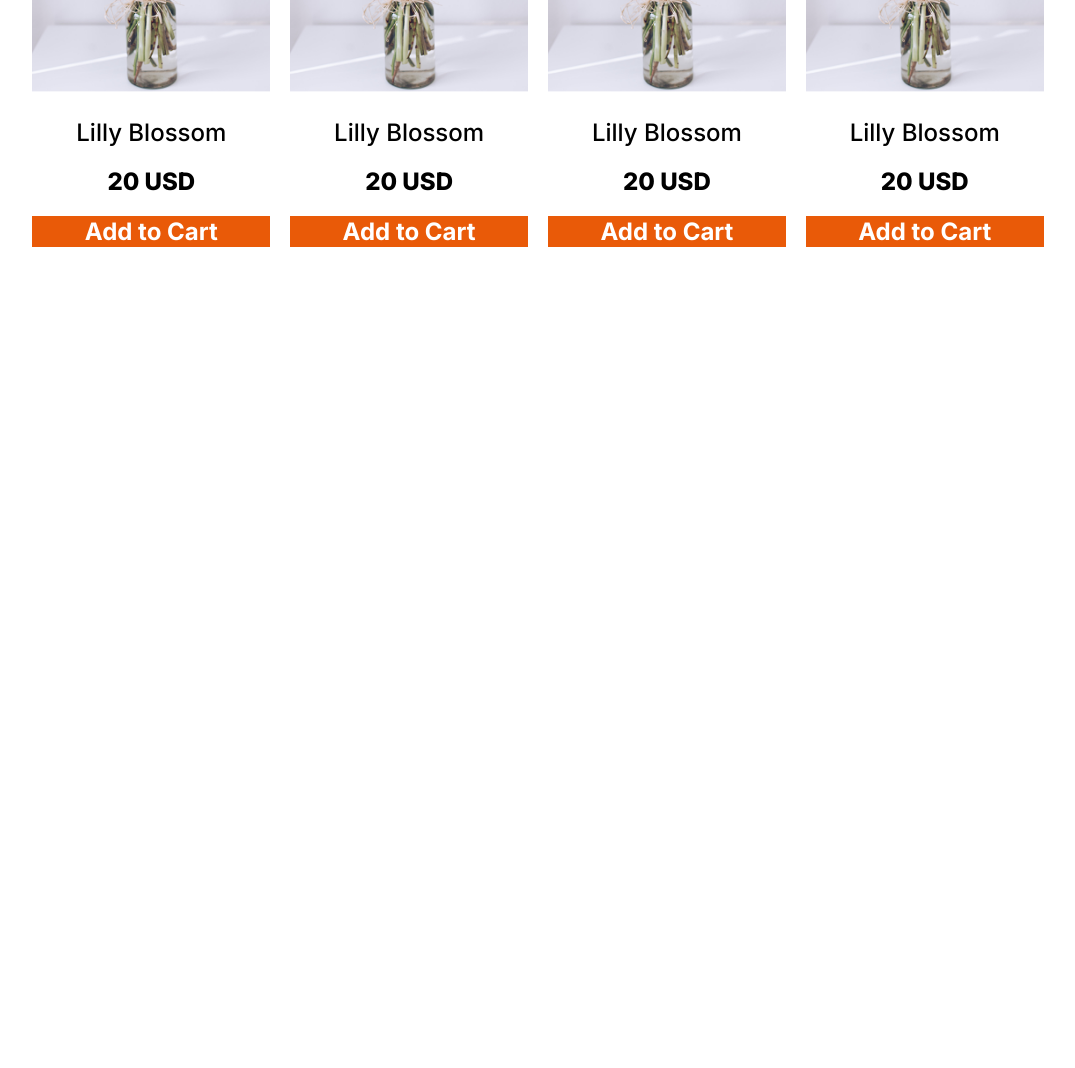
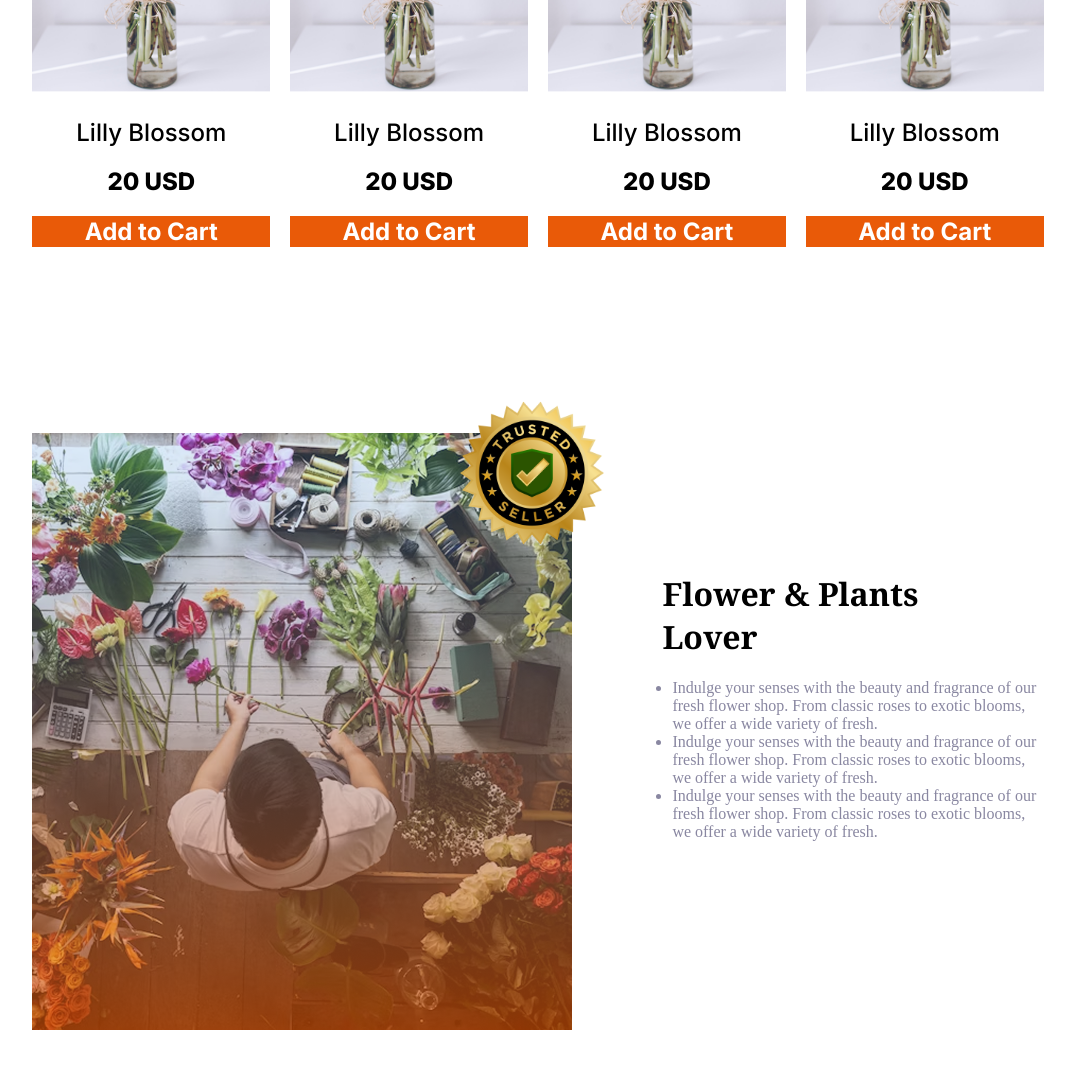
Before and after one commit to AhmedAbrarZayad/Flower-Market, a plain HTML site: page index.html in a window 1280 px wide. Shown: the part 1469-2537 px from the top of the page, without its empty margins (102-1177 px from the left). Before the commit the page ends 1724 px from the top, so only its background shows below. Drawn offline with Linux system fonts and the light colour scheme.

Commit message:
Added the badge over the store image and also added everything regarding it

```diff
--- a/index.html
+++ b/index.html
@@ -84,6 +84,20 @@
                 </div>
             </div>
         </div>
+        <div class="flower-plants-lover">
+            <div class="lover-image">
+                <img src="assets/flower-store.png" alt="flower-store" class="flower-store">
+                <img src="assets/trusted-badge.png" alt="trusted-badge" class="trusted-badge">
+            </div>
+            <div class="lover-text">
+                <h1 class="noto-serif-1">Flower & Plants <br>Lover</h1>
+                <ul class="dark-02">
+                    <li>Indulge your senses with the beauty and fragrance of our fresh flower shop. From classic roses to exotic blooms, we offer a wide variety of fresh.</li>
+                    <li>Indulge your senses with the beauty and fragrance of our fresh flower shop. From classic roses to exotic blooms, we offer a wide variety of fresh.</li>
+                    <li>Indulge your senses with the beauty and fragrance of our fresh flower shop. From classic roses to exotic blooms, we offer a wide variety of fresh.</li>
+                </ul>
+            </div>
+        </div>
     </main>
 </body>
 </html>
--- a/styles/styles.css
+++ b/styles/styles.css
@@ -34,10 +34,10 @@ a{
     text-decoration: none;
     color: inherit;
 }
-li{
+/* header styles */
+.header>nav>ul>li{
     list-style: none;
 }
-/* header styles */
 .header{
     display: flex;
     align-items: center;
@@ -45,7 +45,7 @@ li{
     padding-left: 70px;
     flex-wrap: wrap;
 }
-nav>ul{
+.header>nav>ul{
     display: flex;
     align-items: center;
     padding-right: 70px;
@@ -76,11 +76,34 @@ nav>ul>li:last-child>a{
     text-align: center;
     margin: 0 10%;
 }
+.flower-store{
+    margin-top: 60px;
+    margin-right: 60px;
+}
+.trusted-badge{
+    width: 200px;
+    height: auto;
+    position: absolute;
+    top: 0;
+    right: 0;
+}
+.lover-image{
+    position: relative;
+}
 .image-card>button{
     width: 100%;
     background-color: #E95A08;
     border: none;
 }
+.flower-plants-lover{
+    display: flex;
+    margin: 10% 10%;
+    align-items: center;
+}
+.lover-text>h1{
+    padding-left: 30px;
+}
+
 /* media queries */
 @media screen and (max-width: 576px){
     .home, .shop, .about{
```
